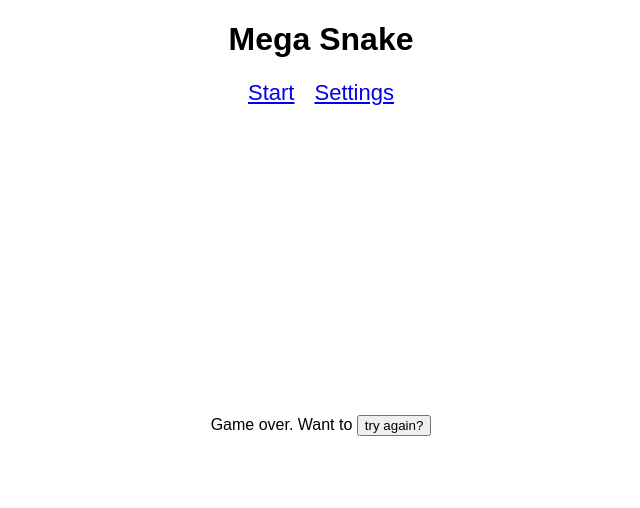
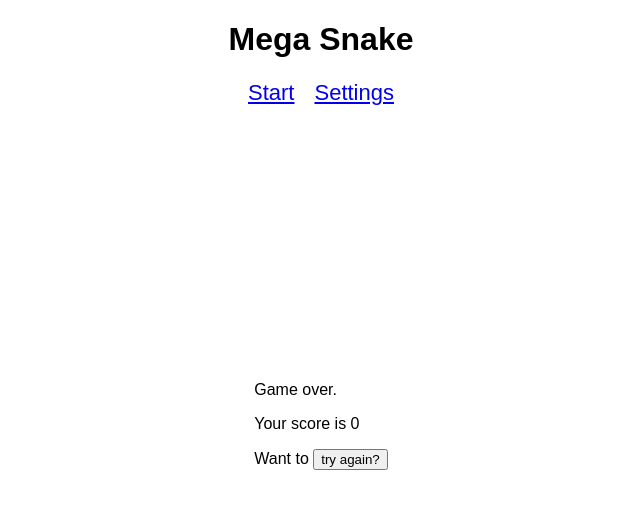
Before and after one commit to j-evs/snnnnake-game, a React (Create React App) app: page /start in a window 1280 px wide. Shown: the top 508 px of the page, without its empty margins (319-959 px from the left). Built offline with nearby package versions, Linux system fonts and the light colour scheme.

Commit message:
settings min max limits

```diff
--- a/src/components/Game.tsx
+++ b/src/components/Game.tsx
@@ -25,7 +25,7 @@ class Game extends React.Component<any, any> {
 
     render() {
         return this.props.snake.gameOver
-        ? <GameOver startAgain={this.startAgain} />
+        ? <GameOver startAgain={this.startAgain} score={this.props.snake.body.length - 3}/>
         : <Grid {...this.props}/>
     }
 }
--- a/src/components/GameOver.tsx
+++ b/src/components/GameOver.tsx
@@ -1,13 +1,16 @@
 import * as React from 'react';
 
 interface GameOverProps {
-    startAgain: () => any
+    startAgain: () => any,
+    score: number
 }
 
-export const GameOver: React.SFC<GameOverProps> = (props) => {
+export const GameOver: React.SFC<GameOverProps> = ({score, startAgain}) => {
     return (
         <div>
-            Game over. Want to <button onClick={props.startAgain}>try again?</button>
+            <p>Game over.</p>
+            <p>Your score is {score} </p>
+            <p>Want to <button onClick={startAgain}>try again?</button></p>
         </div>
     );
 }
--- a/src/components/Settings.tsx
+++ b/src/components/Settings.tsx
@@ -29,9 +29,13 @@ class Settings extends React.Component<SettingsProps, State> {
         const value = Number( target.value );
         const name = target.name;
 
-        name === 'width'
-            ? this.setState( { width: value } )
-            : this.setState( { height: value } )
+        if (name === 'width') {
+            if (value < 5 || value > 60) return;
+            return this.setState( { width: value } )
+        }
+
+        if (value < 5 || value > 30) return;
+        this.setState( { height: value } );
     }
 
     handleSubmit = ( event: React.ChangeEvent<HTMLFormElement> ) => {
@@ -44,7 +48,7 @@ class Settings extends React.Component<SettingsProps, State> {
         return (
             <form className="form" onSubmit={this.handleSubmit}>
                 <div className="form-field">
-                    <label>Width:</label>
+                    <label>Width (min 5, max 60):</label>
                     <input
                         className="form-field__input"
                         name="width"
@@ -53,7 +57,7 @@ class Settings extends React.Component<SettingsProps, State> {
                         onChange={this.handleInputChange} />
                 </div>
                 <div className="form-field">
-                    <label>Height:</label>
+                    <label>Height (min 5, max 30):</label>
                     <input
                         className="form-field__input"
                         name="height"
--- a/src/components/Square.css
+++ b/src/components/Square.css
@@ -2,10 +2,12 @@
     width: 20px;
     height: 20px;
     display: inline-block;
+    border: 1px solid #d3d3d3;
 }
 
 .snake {
     background-color: red;
+    border: 1px solid red;
 }
 
 .food {
```
